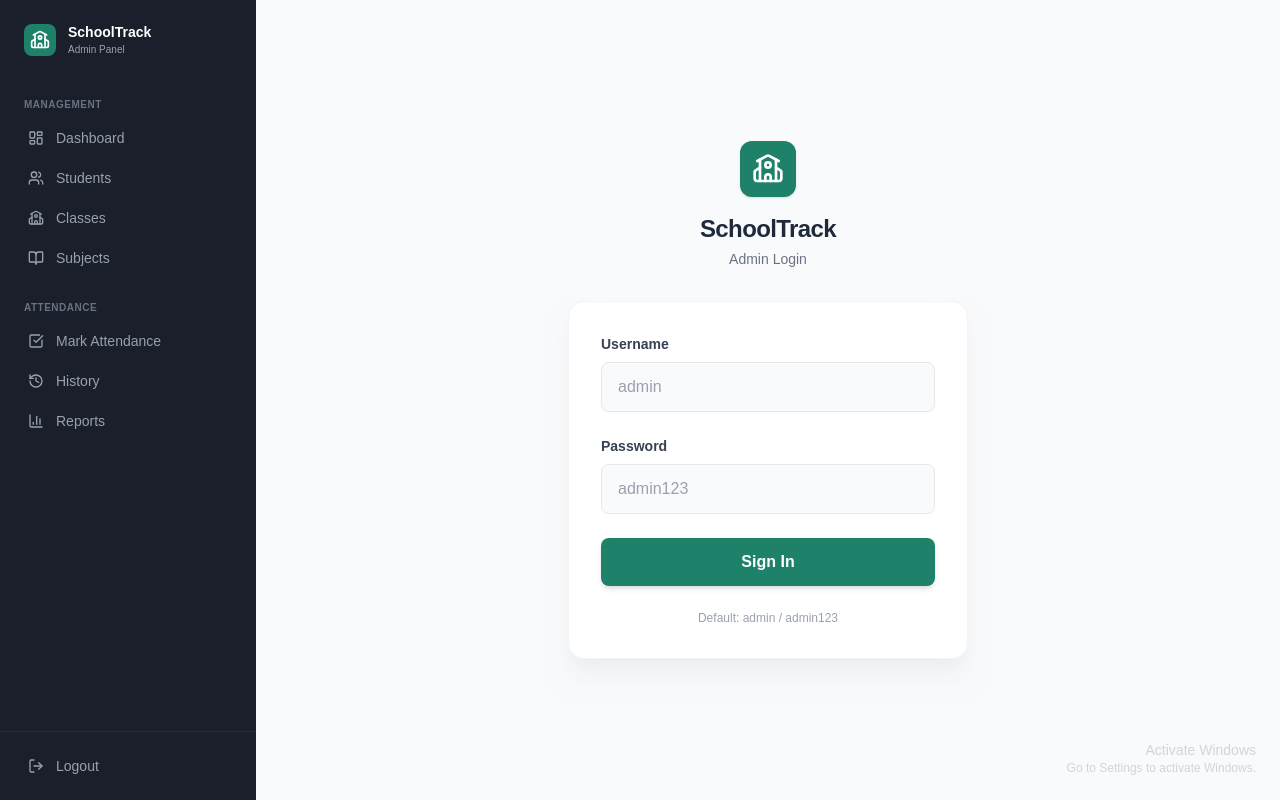
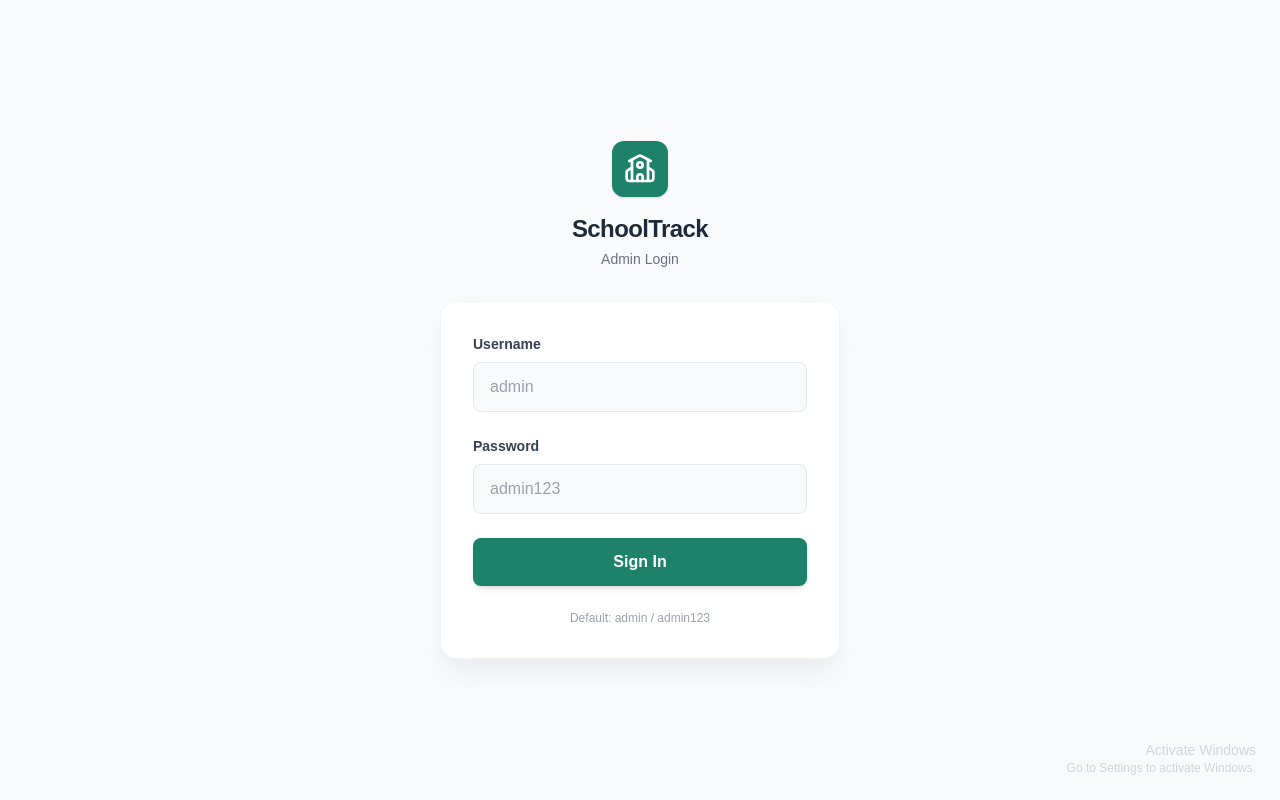
Before and after one commit to rajputboyars/school-track, a Next.js app: page /login in a window 1280 px wide. Built offline with nearby package versions, Linux system fonts and the light colour scheme.

Commit message:
fix ui issue

```diff
--- a/src/Component/Sidebar.tsx
+++ b/src/Component/Sidebar.tsx
@@ -15,8 +15,10 @@ import Link from "next/link";
 import { usePathname, useRouter } from "next/navigation";
 
 const Sidebar = () => {
-  const pathname = usePathname(); // 👈 get current route
-const router = useRouter(); // 👈 router
+  const pathname = usePathname();
+  const router = useRouter();
+
+  const isLoginPage = pathname === "/login"; // 👈 check route
 
   const menuItems = [
     {
@@ -39,11 +41,17 @@ const router = useRouter(); // 👈 router
   ];
 
   const handleLogout = () => {
-    localStorage.removeItem("token"); // 👈 remove token
-    router.push("/login"); // 👈 redirect to home
+    localStorage.removeItem("token");
+    router.push("/login");
   };
+
   return (
-    <aside className="w-64 bg-[#1a1f2b] text-gray-400 flex flex-col h-screen sticky top-0">
+    <aside
+      className={`h-screen w-64 bg-[#1a1f2b] text-gray-400 flex flex-col
+      transform transition-transform duration-300 ease-in-out z-50
+      ${isLoginPage ? "fixed top-0 left-0 -translate-x-full" : "translate-x-0"}`}
+    >
+      {/* Logo */}
       <div className="p-6 flex items-center gap-3">
         <div className="bg-[#1e816a] p-1.5 rounded-lg">
           <School className="w-5 h-5 text-white" />
@@ -56,6 +64,7 @@ const router = useRouter(); // 👈 router
         </div>
       </div>
 
+      {/* Menu */}
       <nav className="flex-1 px-4 mt-4">
         {menuItems.map((group) => (
           <div key={group.section} className="mb-6">
@@ -64,13 +73,13 @@ const router = useRouter(); // 👈 router
             </p>
 
             {group.items.map((item) => {
-              const isActive = pathname === item.href; // 👈 dynamic check
+              const isActive = pathname === item.href;
 
               return (
                 <Link
                   href={item.href}
                   key={item.name}
-                  className={`w-full flex items-center gap-3 px-3 py-2 rounded-lg text-sm transition-colors mb-1 ${
+                  className={`flex items-center gap-3 px-3 py-2 rounded-lg text-sm mb-1 transition-all ${
                     isActive
                       ? "bg-white/10 text-white"
                       : "hover:bg-white/5 hover:text-white"
@@ -85,8 +94,12 @@ const router = useRouter(); // 👈 router
         ))}
       </nav>
 
+      {/* Logout */}
       <div className="p-4 border-t border-white/5">
-        <button className="flex items-center gap-3 px-3 py-2 text-sm hover:text-white transition-colors" onClick={handleLogout}>
+        <button
+          className="flex items-center gap-3 px-3 py-2 text-sm hover:text-white transition-colors"
+          onClick={handleLogout}
+        >
           <LogOut className="w-4 h-4" />
           Logout
         </button>
```
